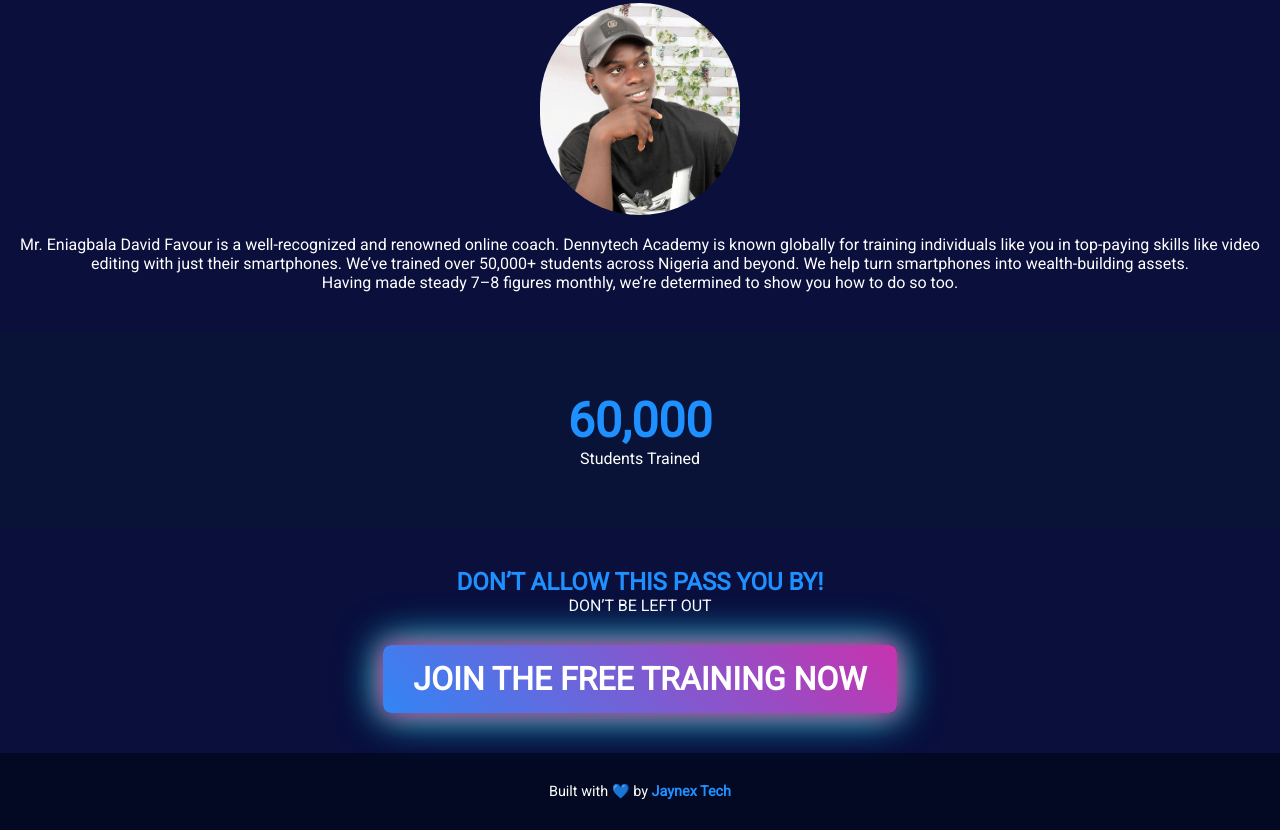
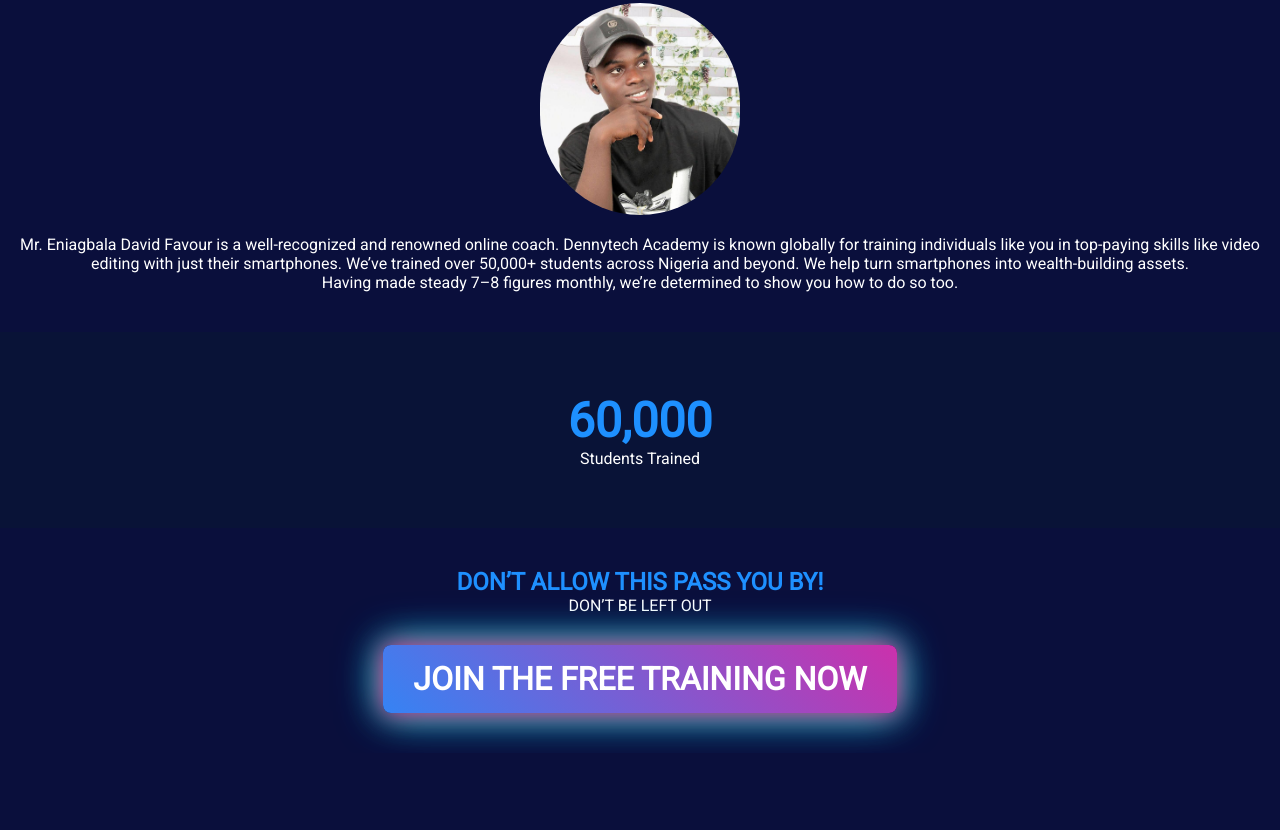
Before and after one commit to deewebdev1/dennytechacdemy, a plain HTML site: page index.html in a window 1280 px wide. Shown: the part 1095-1925 px from the top of the page. After the commit the page ends 1848 px from the top, so only its background shows below. Drawn offline with nearby package versions, Linux system fonts and the light colour scheme.

Commit message:
Update index.html

```diff
--- a/index.html
+++ b/index.html
@@ -208,9 +208,8 @@ footer a {
     <h2 class="highlight">DON’T ALLOW THIS PASS YOU BY!</h2>
     <p>DON’T BE LEFT OUT</p>
     <a href="https://chat.whatsapp.com/J8Uxa3UmCKP6S0IV45yaXI?mode=ac_t" class="btn animate__animated animate__tada"> JOIN THE FREE TRAINING NOW</a>
-  </section>  <footer>
-    Built with 💙 by <a href="https://deewebdev1.github.io/Jaynex-Tech-/" target="_blank">Jaynex Tech</a>
-  </footer>  <script>
+  </section>
+ <script>
     let started = false;
     window.addEventListener('scroll', () => {
       const counter = document.getElementById('counter');
```
